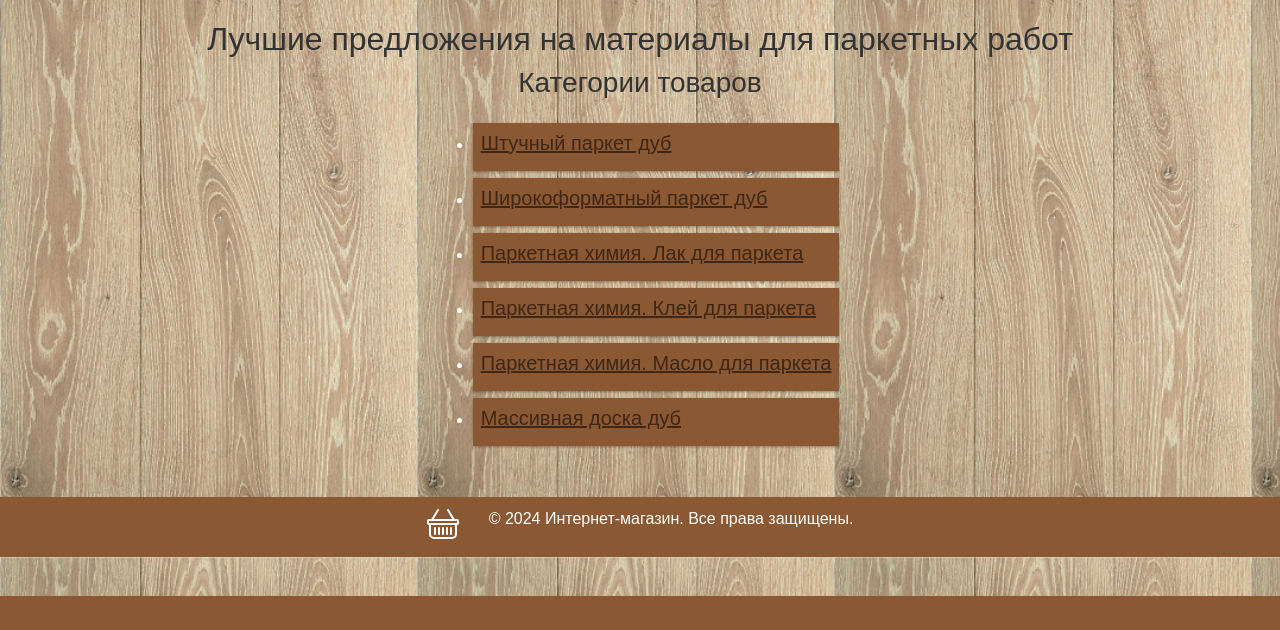
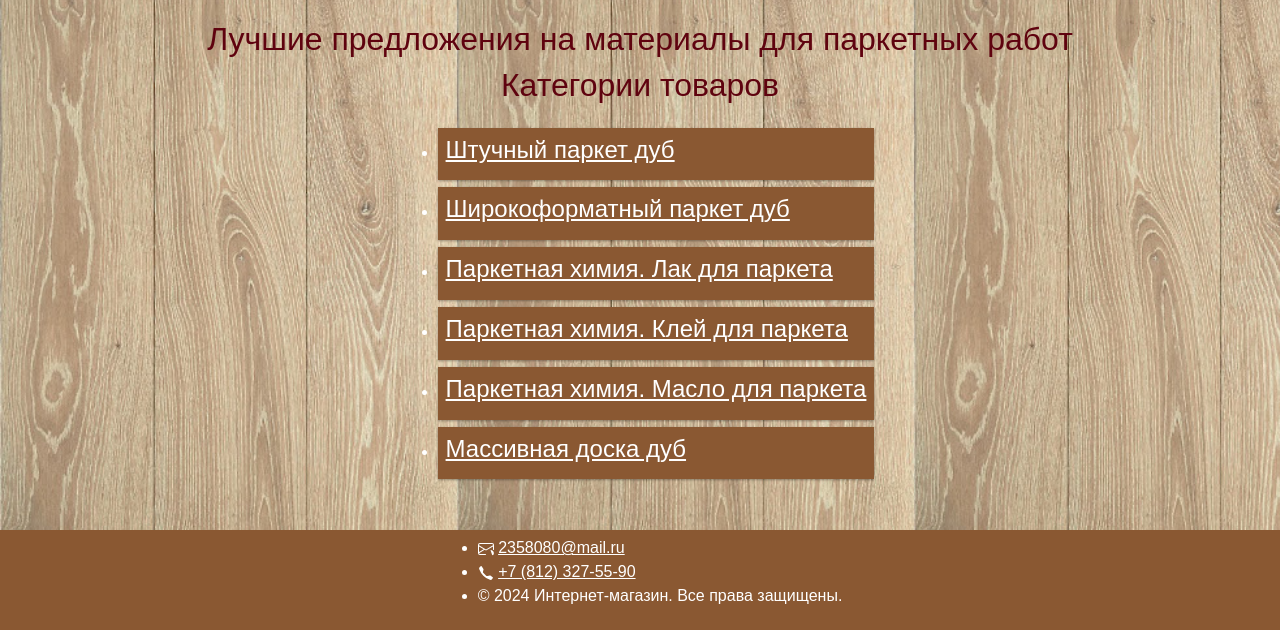
Before and after one commit to allabergenovvyacheslav/Diploma_Django, a Django app: page / in a window 1280 px wide. Shown: the part 204-834 px from the top of the page. Before the commit the page ends 800 px from the top, so only its background shows below. Run offline with Django 4.2, Linux system fonts and the light colour scheme; data comes from the database, SQL or seed files in the repository.

Commit message:
19.01.2025 base.html

```diff
--- a/shop/catalog/static/catalog/styles.css
+++ b/shop/catalog/static/catalog/styles.css
@@ -25,6 +25,7 @@ main {
     clear: both;
     display: table;
 }
+
 [class*="col-"] {
     float: left;
     padding: 15px;
@@ -43,7 +44,7 @@ main {
 }
 
 a {
-    color: #402715;
+    color: #fff;
 }
 
 a:visited {
@@ -60,7 +61,7 @@ img {
 }
 
 h2 {
-    color: #333;
+    color: #5f030f;
 }
 
 .btn {
@@ -71,7 +72,7 @@ h2 {
 footer {
     display: flex;
     justify-content: center;
-    padding: 10px;
+    padding: 6px;
     background-color: #8a5832;
     color: #fff;
 }
--- a/shop/templates/base.html
+++ b/shop/templates/base.html
@@ -33,18 +33,35 @@
     </main>
 
 <!--Подвал-->
-    <footer>
-        <svg xmlns="http://www.w3.org/2000/svg" width="32" height="32" fill="currentColor" class="bi bi-basket"
-             viewBox="0 0 16 16">
-  <path d="M5.757 1.071a.5.5 0 0 1 .172.686L3.383 6h9.234L10.07 1.757a.5.5 0 1 1 .858-.514L13.783 6H15a1 1 0 0 1 1 1
-  v1a1 1 0 0 1-1 1v4.5a2.5 2.5 0 0 1-2.5 2.5h-9A2.5 2.5 0 0 1 1 13.5V9a1 1 0 0 1-1-1V7a1 1 0 0 1 1-1h1.217L5.07
-  1.243a.5.5 0 0 1 .686-.172zM2 9v4.5A1.5 1.5 0 0 0 3.5 15h9a1.5 1.5 0 0 0 1.5-1.5V9zM1 7v1h14V7zm3
-  3a.5.5 0 0 1 .5.5v3a.5.5 0 0 1-1 0v-3A.5.5 0 0 1 4 10m2 0a.5.5 0 0 1 .5.5v3a.5.5 0 0 1-1 0v-3A.5.5 0 0 1 6
-  10m2 0a.5.5 0 0 1 .5.5v3a.5.5 0 0 1-1 0v-3A.5.5 0 0 1 8 10m2 0a.5.5 0 0 1 .5.5v3a.5.5 0 0 1-1 0v-3a.5.5 0 0
-  1 .5-.5m2 0a.5.5 0 0 1 .5.5v3a.5.5 0 0 1-1 0v-3a.5.5 0 0 1 .5-.5"/>
-        </svg>
-          <svg class="bi" width="30" height="24"></svg>
-                <p>&copy; 2024 Интернет-магазин. Все права защищены.</p>
+    <footer class="footer">
+        <ul>
+                <li class="ms-2"><svg xmlns="http://www.w3.org/2000/svg" width="16" height="16" fill="currentColor"
+                                       class="bi bi-envelope-at" viewBox="0 0 16 16">
+  <path d="M2 2a2 2 0 0 0-2 2v8.01A2 2 0 0 0 2 14h5.5a.5.5 0 0 0 0-1H2a1 1 0 0 1-.966-.741l5.64-3.471L8
+  9.583l7-4.2V8.5a.5.5 0 0 0 1 0V4a2 2 0 0 0-2-2zm3.708 6.208L1 11.105V5.383zM1 4.217V4a1 1 0 0 1 1-1h12a1 1 0 0 1 1
+  1v.217l-7 4.2z"/>
+  <path d="M14.247 14.269c1.01 0 1.587-.857 1.587-2.025v-.21C15.834 10.43 14.64 9 12.52 9h-.035C10.42 9 9 10.36 9 12.
+  432v.214C9 14.82 10.438 16 12.358 16h.044c.594 0 1.018-.074 1.237-.175v-.73c-.245.11-.673.18-1.18.18h-.044c-1.334
+  0-2.571-.788-2.571-2.655v-.157c0-1.657 1.058-2.724 2.64-2.724h.04c1.535 0 2.484 1.05 2.484 2.326v.118c0 .975-.324
+  1.39-.639 1.39-.232 0-.41-.148-.41-.42v-2.19h-.906v.569h-.03c-.084-.298-.368-.63-.954-.63-.778 0-1.259.555-1.259
+  1.4v.528c0 .892.49 1.434 1.26 1.434.471 0 .896-.227 1.014-.643h.043c.118.42.617.648 1.12.648m-2.453-1.588v-.227c0-
+  .546.227-.791.573-.791.297 0 .572.192.572.708v.367c0 .573-.253.744-.564.744-.354 0-.581-.215-.581-.8Z"/>
+</svg>
+            <a href="mailto:2358080@mail.ru">2358080@mail.ru</a></li>
+
+                <li class="ms-2"><svg xmlns="http://www.w3.org/2000/svg" width="16" height="16" fill="currentColor"
+                                      class="bi bi-telephone" viewBox="0 0 16 16">
+  <path d="M3.654 1.328a.678.678 0 0 0-1.015-.063L1.605 2.3c-.483.484-.661 1.169-.45 1.77a17.6 17.6 0 0 0 4.168 6.608
+  17.6 17.6 0 0 0 6.608 4.168c.601.211 1.286.033 1.77-.45l1.034-1.034a.678.678 0 0 0-.063-1.015l-2.307-1.794a.68.68 0
+  0 0-.58-.122l-2.19.547a1.75 1.75 0 0 1-1.657-.459L5.482 8.062a1.75 1.75 0 0 1-.46-1.657l.548-2.19a.68.68 0 0 0-.122-.
+  58zM1.884.511a1.745 1.745 0 0 1 2.612.163L6.29 2.98c.329.423.445.974.315 1.494l-.547 2.19a.68.68 0 0 0 .178.643l2.
+  457 2.457a.68.68 0 0 0 .644.178l2.189-.547a1.75 1.75 0 0 1 1.494.315l2.306 1.794c.829.645.905 1.87.163 2.611l-1.034
+  1.034c-.74.74-1.846 1.065-2.877.702a18.6 18.6 0 0 1-7.01-4.42 18.6 18.6 0 0 1-4.42-7.009c-.362-1.03-.037-2.137.
+  703-2.877z"/>
+</svg>
+            <a href="tel:+78123275590">+7 (812) 327-55-90</a></li>
+            <li class="ms-2">&copy; 2024 Интернет-магазин. Все права защищены.</li>
+        </ul>
     </footer>
 
     <script
--- a/shop/templates/catalog/home.html
+++ b/shop/templates/catalog/home.html
@@ -5,15 +5,15 @@
 {% block content %}
 
     <h2>Лучшие предложения на материалы для паркетных работ</h2>
-    <h3>Категории товаров</h3>
+    <h2>Категории товаров</h2>
 
     <div class="row">
         <div class="col-3 col-s-3 menu">
             <ul>
                 {% for category in categories %}
-                <li><h5>
+                <li><h4>
                     <a href="/category/{{ category.name|urlencode }}/">{{ category.name }}</a>
-                    </h5>
+                    </h4>
                 </li>
                 {% endfor %}
             </ul>
--- a/shop/templates/catalog/product_list.html
+++ b/shop/templates/catalog/product_list.html
@@ -5,7 +5,7 @@
 {% block title %}Каталог товаров{% endblock %}
 
 {% block content %}
-    <h3>Каталог товаров</h3>
+    <h2>Каталог товаров</h2>
 
             <!-- Сетка товаров -->
     <div class="row row-cols-1 row-cols-md-2 row-cols-lg-3 g-4">
--- a/shop/templates/catalog/products_by_category.html
+++ b/shop/templates/catalog/products_by_category.html
@@ -9,7 +9,7 @@
         {% for product in products %}
         <div class="col">
             <div class="card h-100">
-            <img src="{% static 'catalog/images/0001.jpg' %}" alt="foto" width='450px'>
+            <img src="{% static 'catalog/images/0001.jpg' %}" alt="foto" width='250px'>
                 <div class="card-body">
                     <h5 class="card-title">{{ product.name }}</h5>
                     <p>Описание: {{ product.description }}</p>
--- a/shop/templates/catalog/registration_page.html
+++ b/shop/templates/catalog/registration_page.html
@@ -3,7 +3,7 @@
 {% block title %}Регистрация пользователя{% endblock %}
 
 {% block content %}
-    <h2>Регистрация</h2>
+    <h3>Регистрация</h3>
         <form method="post">
         {% csrf_token %}
         {{ form.as_p }}
```
Also changed, not shown: 1 other file.
